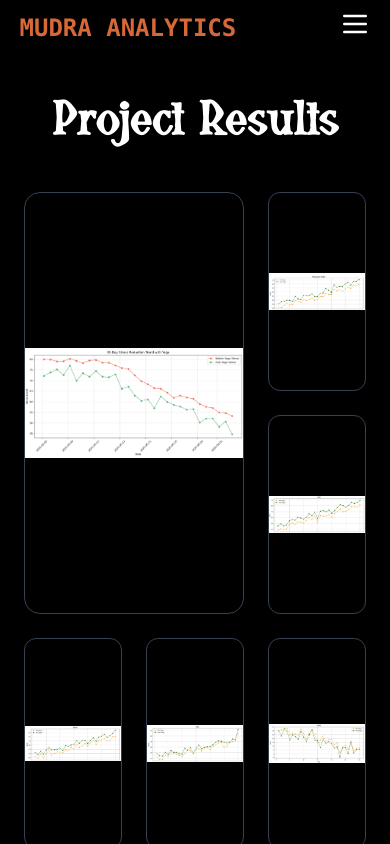
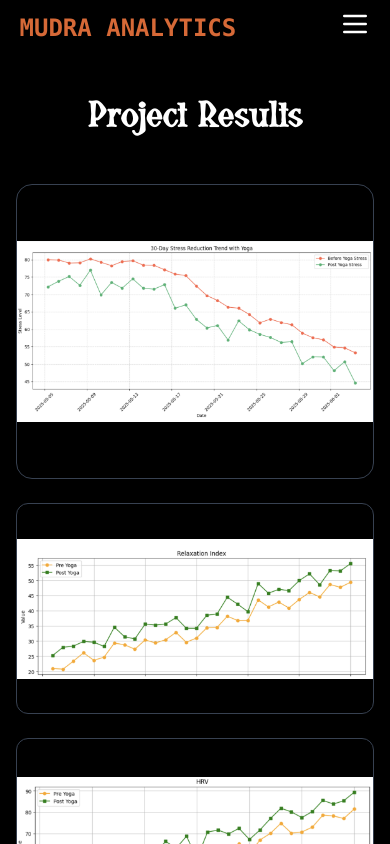
Before and after one commit to GodGoneCrazy87/Mudra_analytics, a Next.js app: page /results in a window 390 px wide. Shown: the top 844 px of the page. Built offline with nearby package versions, Linux system fonts and the light colour scheme.

Commit message:
made mobile responsive

```diff
--- a/src/app/components/Results.jsx
+++ b/src/app/components/Results.jsx
@@ -31,14 +31,14 @@ export default function Results() {
   const smallerIds = resultData.map((img) => img.id).filter((id) => id !== selectedId);
 
   return (
-    <section className="min-h-screen bg-black font-castleton px-6 py-24 text-white max-w-[1400px] mx-auto">
-      <h1 className="text-5xl font-bold text-center mb-12">Project Results</h1>
+    <section className="min-h-screen bg-black font-castleton px-4 md:px-6 py-24 text-white max-w-[1400px] mx-auto">
+  <h1 className="text-4xl md:text-5xl font-bold text-center mb-12">Project Results</h1>
 
   {/* Top Grid */}
-      <div className="grid grid-cols-3 grid-rows-2 gap-6" style={{ height: '50vh' }}>
+  <div className="grid grid-cols-1 md:grid-cols-3 md:grid-rows-2 gap-6" style={{ height: 'auto' }}>
+    {/* Big image */}
     <div
-          className="relative rounded-2xl overflow-hidden border border-gray-700 cursor-default transition-all duration-700 ease-in-out"
-          style={{ gridColumn: 'span 2', gridRow: 'span 2' }}
+      className="relative rounded-2xl overflow-hidden border border-gray-700 cursor-default transition-all duration-700 ease-in-out md:col-span-2 md:row-span-2 h-[35vh] md:h-auto"
     >
       <Image
         src={getImageById(selectedId).src}
@@ -48,13 +48,12 @@ export default function Results() {
       />
     </div>
 
-        {/* 2 right-top images */}
-        {smallerIds.slice(0, 2).map((id, index) => (
+    {/* 2 right-top images (stacked vertically on mobile) */}
+    {smallerIds.slice(0, 2).map((id) => (
       <div
         key={id}
         onClick={() => setSelectedId(id)}
-            className="relative rounded-xl overflow-hidden border border-gray-700 cursor-pointer transition-all duration-700 ease-in-out hover:scale-105"
-            style={{ gridColumn: '3', gridRow: index + 1 }}
+        className="relative rounded-xl overflow-hidden border border-gray-700 cursor-pointer transition-all duration-700 ease-in-out hover:scale-105 h-[25vh]"
       >
         <Image
           src={getImageById(id).src}
@@ -67,13 +66,12 @@ export default function Results() {
   </div>
 
   {/* Bottom 3 images */}
-      <div className="grid grid-cols-3 gap-6 mt-6">
+  <div className="grid grid-cols-1 md:grid-cols-3 gap-6 mt-6">
     {smallerIds.slice(2).map((id) => (
       <div
         key={id}
         onClick={() => setSelectedId(id)}
-            className="relative rounded-xl overflow-hidden border border-gray-700 cursor-pointer transition-all duration-700 ease-in-out hover:scale-105"
-            style={{ height: '25vh' }}
+        className="relative rounded-xl overflow-hidden border border-gray-700 cursor-pointer transition-all duration-700 ease-in-out hover:scale-105 h-[25vh]"
       >
         <Image
           src={getImageById(id).src}
@@ -85,8 +83,9 @@ export default function Results() {
     ))}
   </div>
 
+  {/* Common Results 8 and 7 */}
   <div className="space-y-6 mt-12">
-  <div className="relative rounded-xl overflow-hidden border border-gray-700" style={{ height: '35vh' }}>
+    <div className="relative rounded-xl overflow-hidden border border-gray-700 h-[30vh]">
       <Image
         src="/results8.png"
         alt="Results 8"
@@ -95,7 +94,7 @@ export default function Results() {
       />
     </div>
 
-  <div className="relative rounded-xl overflow-hidden border border-gray-700" style={{ height: '35vh' }}>
+    <div className="relative rounded-xl overflow-hidden border border-gray-700 h-[30vh]">
       <Image
         src="/results7.png"
         alt="Results 7"
@@ -104,8 +103,7 @@ export default function Results() {
       />
     </div>
   </div>
+</section>
 
-
-    </section>
   );
 }
```
Lines whose indentation alone changed are shown as unchanged.
